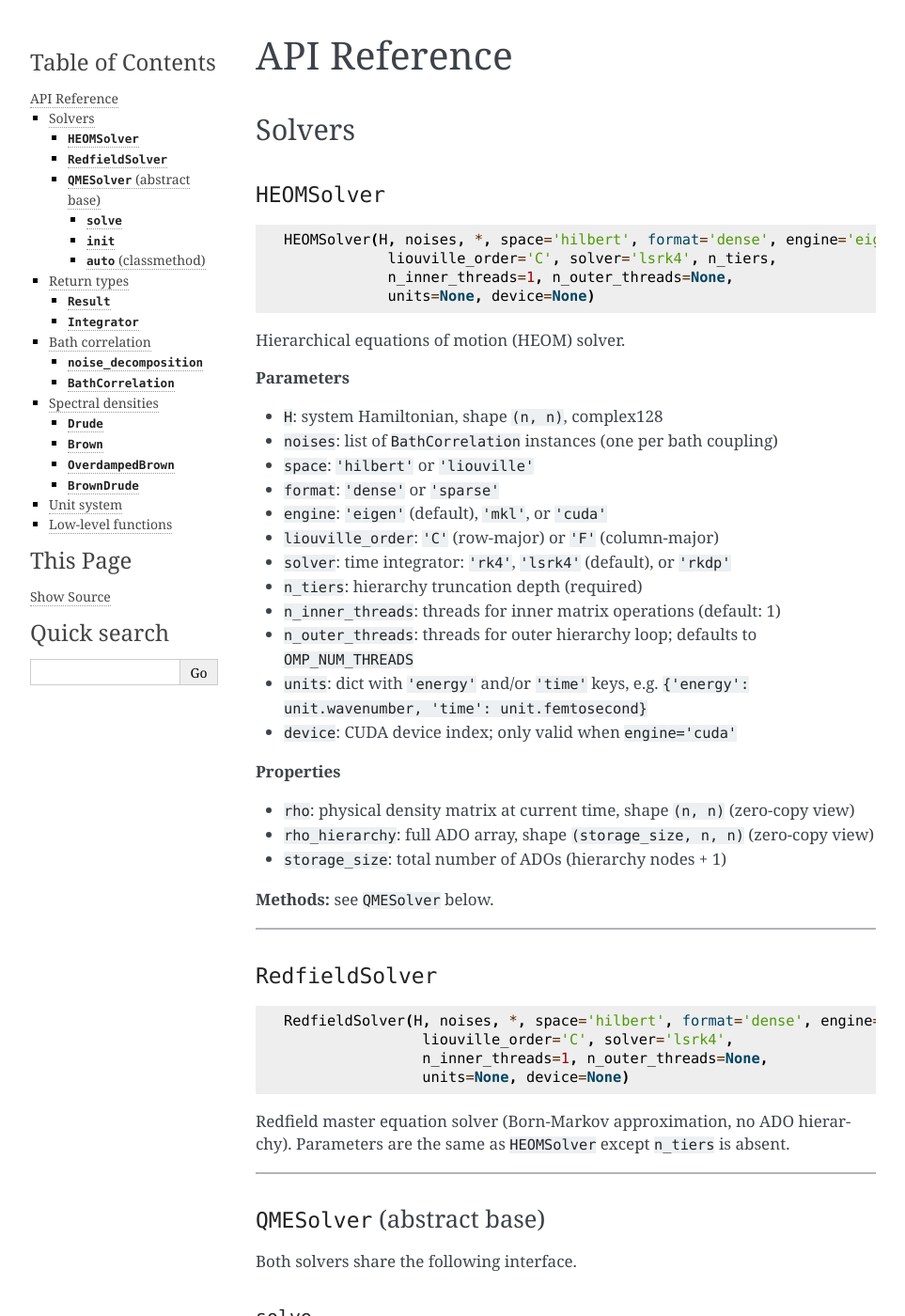
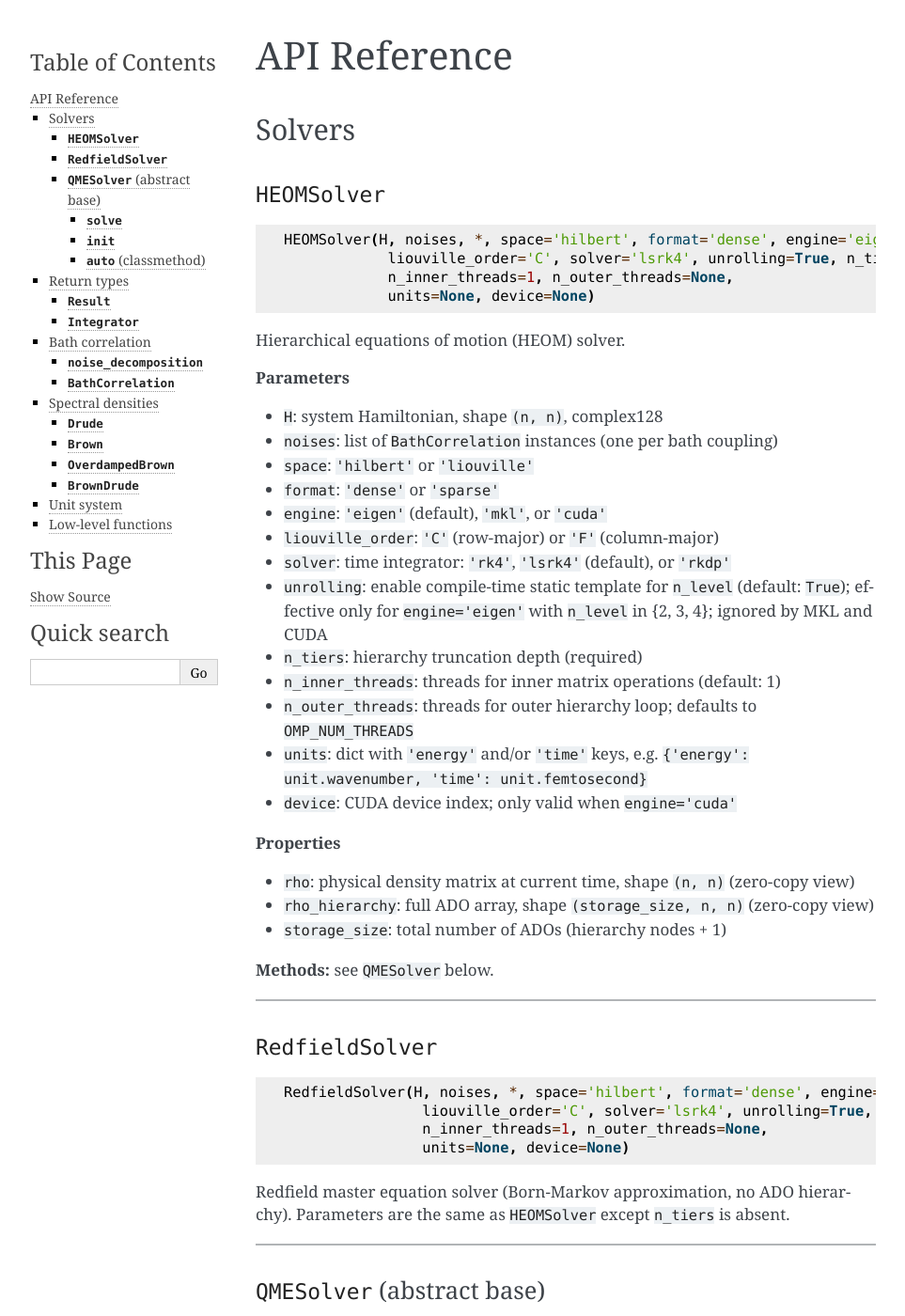
Before and after one commit to tatsushi-ikeda/pyheom, a Sphinx documentation site: the page built from docs/api.md, in a window 1280 px wide and 1400 px high. Shown: the whole window at 94% size, without its empty margins (148-1111 px from the left). Built offline with Sphinx 7.4.7, drawn with Linux system fonts in a browser that asks for light colours.

Commit message:
docs: document unrolling and add benchmark comparison figure

````diff
--- a/docs/api.md
+++ b/docs/api.md
@@ -6,7 +6,7 @@
 
 ```python
 HEOMSolver(H, noises, *, space='hilbert', format='dense', engine='eigen',
-            liouville_order='C', solver='lsrk4', n_tiers,
+            liouville_order='C', solver='lsrk4', unrolling=True, n_tiers,
             n_inner_threads=1, n_outer_threads=None,
             units=None, device=None)
 ```
@@ -22,6 +22,8 @@ Hierarchical equations of motion (HEOM) solver.
 - `engine`: `'eigen'` (default), `'mkl'`, or `'cuda'`
 - `liouville_order`: `'C'` (row-major) or `'F'` (column-major)
 - `solver`: time integrator: `'rk4'`, `'lsrk4'` (default), or `'rkdp'`
+- `unrolling`: enable compile-time static template for `n_level` (default: `True`);
+  effective only for `engine='eigen'` with `n_level` in {2, 3, 4}; ignored by MKL and CUDA
 - `n_tiers`: hierarchy truncation depth (required)
 - `n_inner_threads`: threads for inner matrix operations (default: 1)
 - `n_outer_threads`: threads for outer hierarchy loop; defaults to `OMP_NUM_THREADS`
@@ -42,7 +44,7 @@ Hierarchical equations of motion (HEOM) solver.
 
 ```python
 RedfieldSolver(H, noises, *, space='hilbert', format='dense', engine='eigen',
-                liouville_order='C', solver='lsrk4',
+                liouville_order='C', solver='lsrk4', unrolling=True,
                 n_inner_threads=1, n_outer_threads=None,
                 units=None, device=None)
 ```
````
